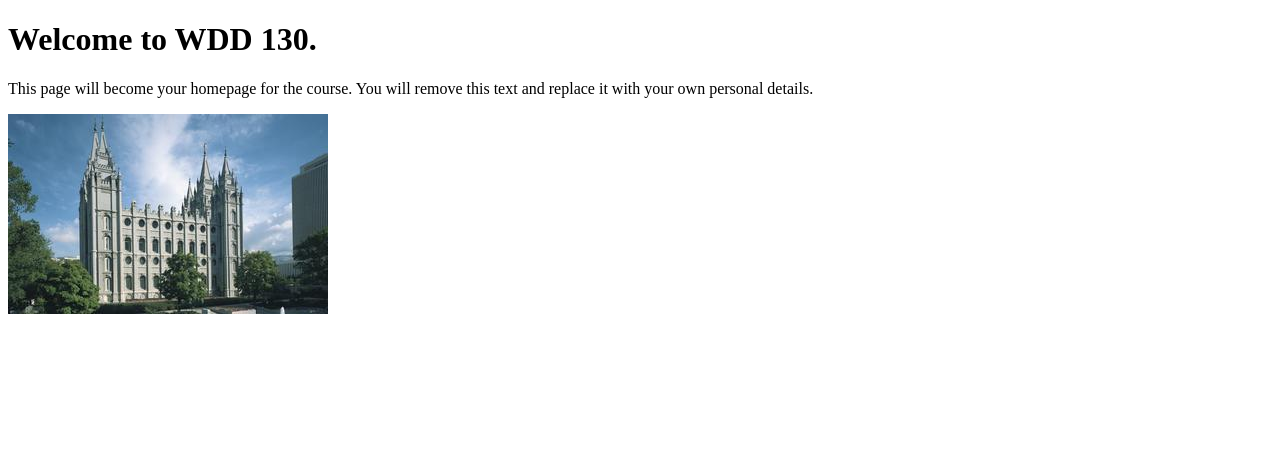
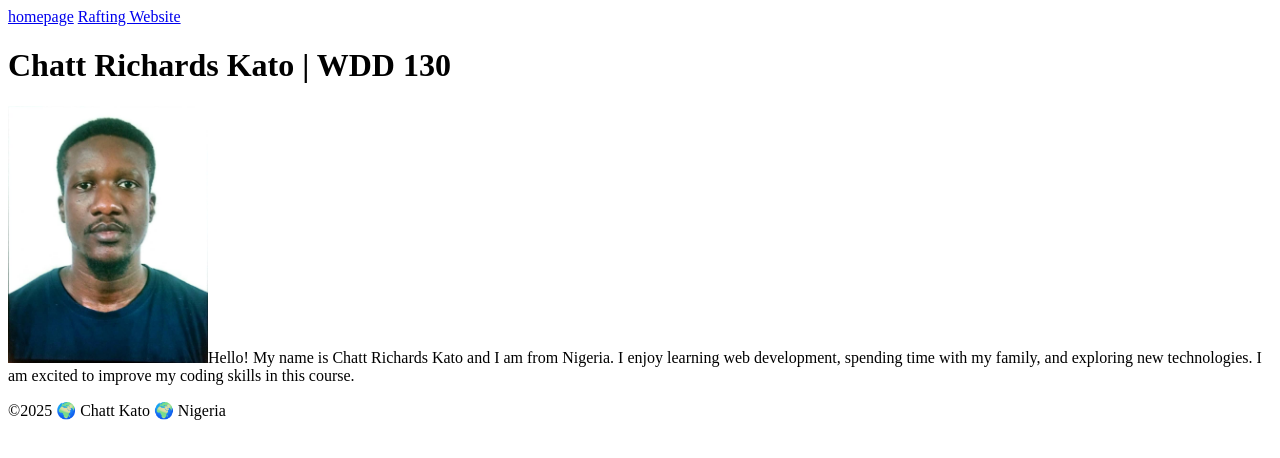
Before and after one commit to cdex2009/wdd130, a plain HTML site: page index.html in a window 1280 px wide. Drawn offline with Linux system fonts and the light colour scheme.

Commit message:
W01 Assignment: Home Page

```diff
--- a/index.html
+++ b/index.html
@@ -1,14 +1,29 @@
 <!DOCTYPE html>
 <html lang="en">
+
 <head>
     <meta charset="UTF-8">
     <meta name="viewport" content="width=device-width, initial-scale=1.0">
-    <title>WDD 130 | Personal Homepage</title>
+    <title>Chatt Richards Kato | WDD 130</title>
 </head>
+
 <body>
-    <h1>Welcome to WDD 130.</h1>
-    <p>This page will become your homepage for the course. You will remove this text and replace it with your own personal details.</p>
+    <header>
+        <nav>
+            <a href="#">homepage</a>
+            <a href="wwr/">Rafting Website</a>
+        </nav>
+    </header>
+    <main>
+        <h1>Chatt Richards Kato | WDD 130</h1>
+        <img src="images/Profile.jpeg" alt="Hello, My Name is Chatt Richards Kato" width="200" <p>Hello! My name is
+        Chatt Richards Kato and I am from Nigeria. I enjoy learning web development, spending time
+        with my family,
+        and exploring new technologies. I am excited to improve my coding skills in this course.</p>
+    </main>
+    <footer>
+        <p>&copy;2025 🌍 Chatt Kato 🌍 Nigeria</p>
+    </footer>
+</body>
 
-    <img src="images/salt-lake-temple.jpg" alt="The Salt Lake Temple.">
-</body>
 </html>
```
Also changed, not shown: images/Profile.jpeg (added).
